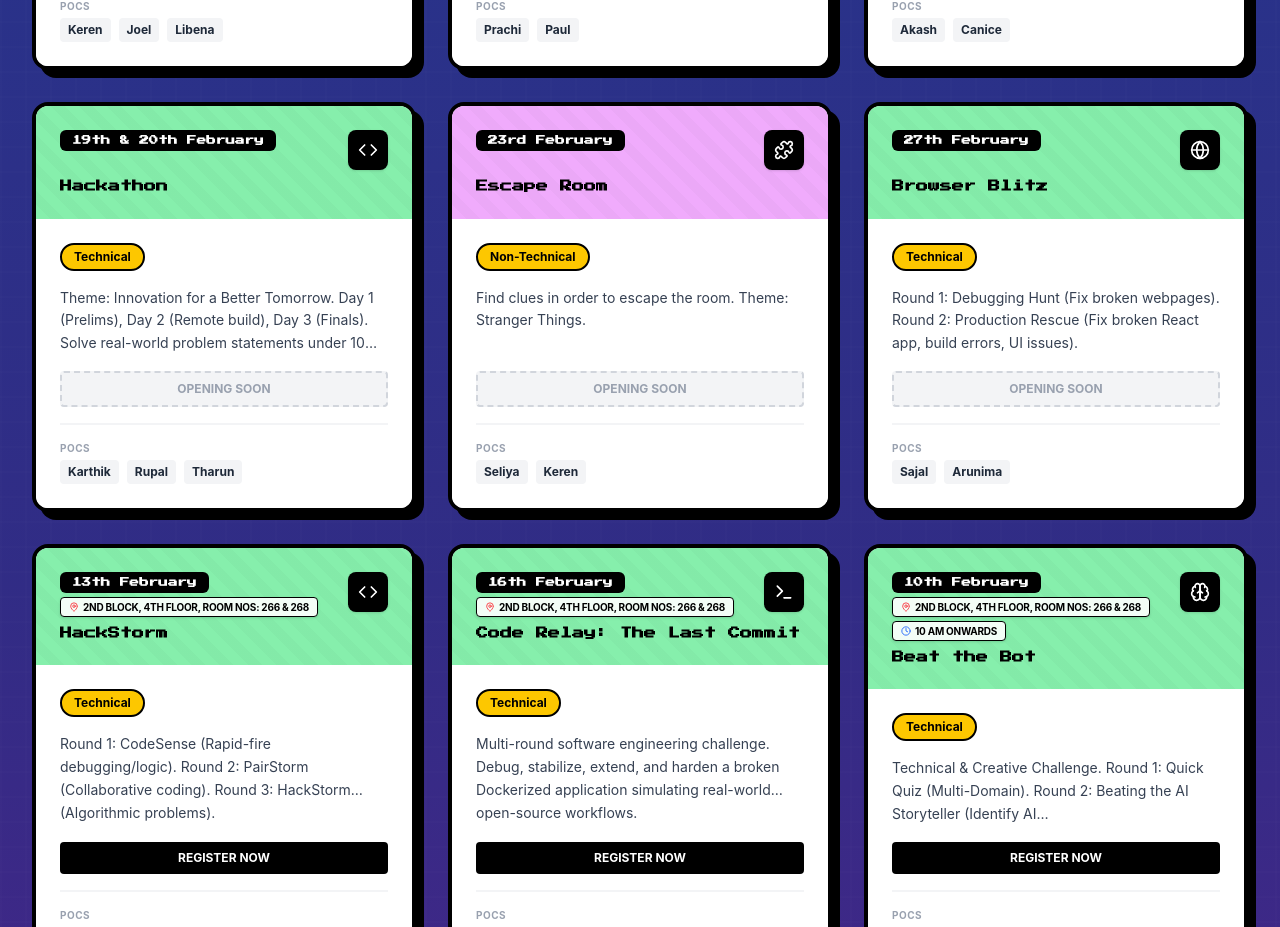
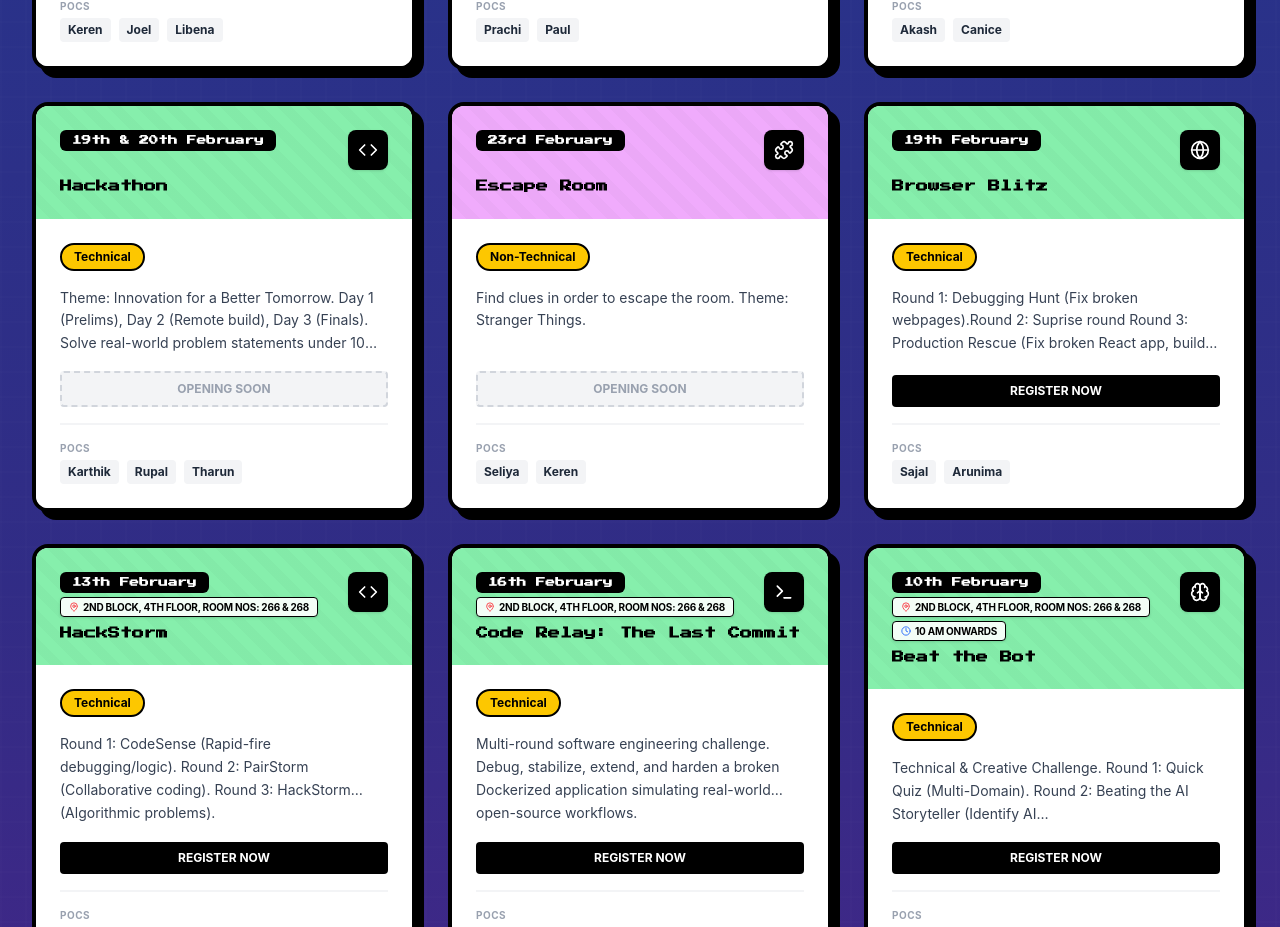
Before and after one commit to kenanpereira24-max/3rd_Time_Is_the_charm, a React (Vite) app: page / in a window 1280 px wide. Shown: the part 3714-4641 px from the top of the page. Built offline with nearby package versions, Linux system fonts and the light colour scheme.

Commit message:
changes to browser blitz
Updated event details for 'Browser Blitz' including date, day, description, and registration link.

```diff
--- a/src/app/components/EventsList.tsx
+++ b/src/app/components/EventsList.tsx
@@ -154,18 +154,18 @@ const events = [
   {
     id: 't4',
     title: 'Browser Blitz',
-    day: 'Friday',
-    date: '27-02-2026',
+    day: 'Thursday',
+    date: '19-02-2026',
     time: null,
     venue: null,
     team_size: null,
     prize1: null,
     prize2: null,
     icon: Globe,
-    description: 'Round 1: Debugging Hunt (Fix broken webpages). Round 2: Production Rescue (Fix broken React app, build errors, UI issues).',
+    description: 'Round 1: Debugging Hunt (Fix broken webpages).Round 2: Suprise round Round 3: Production Rescue (Fix broken React app, build errors, UI issues).',
     color: 'from-green-500 to-emerald-600',
     category: 'Technical',
-    registration_link: "#",
+    registration_link: "https://forms.gle/MyTYyeNWWz4W2mr16",
     pocs: [
       { name: 'Sajal', phone: '+91 7068839791' },
       { name: 'Arunima', phone: '+91 8794788693' }
```
